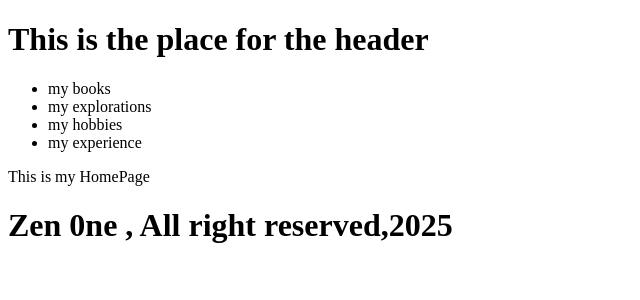
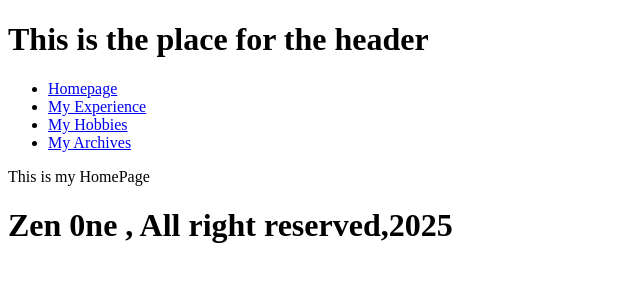
Before and after one commit to GorSharoyan/GorSharoyan.am, a React (Create React App) app in the folder frontend/: page / in a window 1280 px wide. Shown: the top 300 px of the page, without its empty margins (0-640 px from the left). Built offline with nearby package versions, Linux system fonts and the light colour scheme.

Commit message:
:consturction_worker:build created dev branch recided to cnoninue working only in it

```diff
--- a/frontend/src/App.js
+++ b/frontend/src/App.js
@@ -19,9 +19,9 @@ export default function App() {
       <Header />
       <Routes>
         <Route path="/" element={<Home />} />
-        <Route path="/" element={<Experience />} />
-        <Route path="/" element={<Hobbies />} />
-        <Route path="/" element={<Archives />} />
+        <Route path="/experince" element={<Experience />} />
+        <Route path="/hobbies" element={<Hobbies />} />
+        <Route path="/archives" element={<Archives />} />
       </Routes>
       <Footer />
     </div>
--- a/frontend/src/components/NavBar/NavBar.js
+++ b/frontend/src/components/NavBar/NavBar.js
@@ -1,12 +1,23 @@
 import React from "react";
+
+// Libraries imports
+import { Link } from "react-router-dom";
 
 export default function NavBar() {
   return (
     <ul>
-      <li> my books </li>
-      <li> my explorations</li>
-      <li> my hobbies </li>
-      <li> my experience</li>
+      <li>
+        <Link to="/">Homepage</Link>
+      </li>
+      <li>
+        <Link to="/experience">My Experience</Link>
+      </li>
+      <li>
+        <Link to="/hobbies">My Hobbies</Link>
+      </li>
+      <li>
+        <Link to="/archives">My Archives</Link>
+      </li>
     </ul>
   );
 }
--- a/package.json
+++ /dev/null
@@ -1,5 +0,0 @@
-{
-  "dependencies": {
-    "react-router-dom": "^7.10.1"
-  }
-}
```
Also changed, not shown: 1 other file (tests, documents, lock files or other folders).
